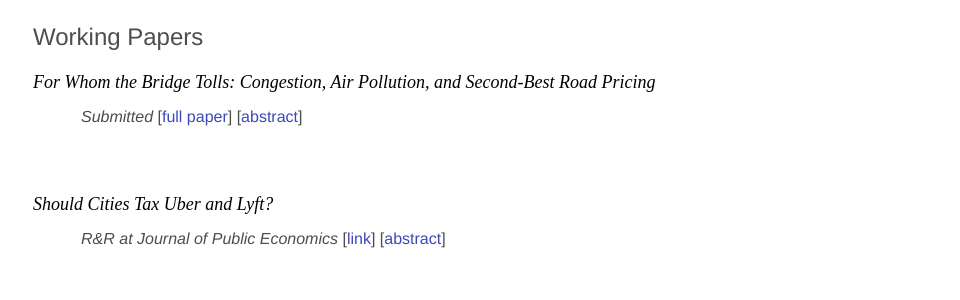
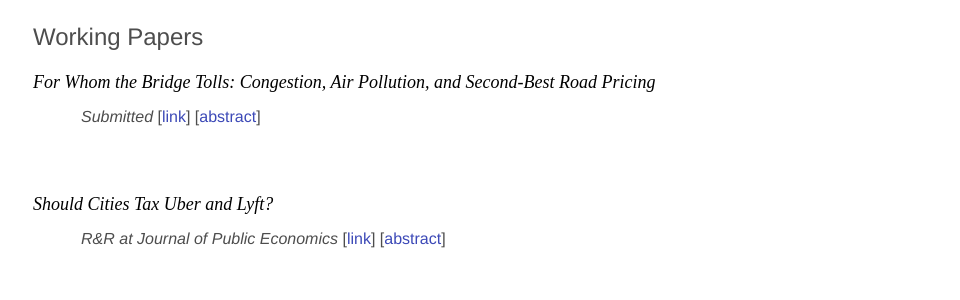
Before and after one commit to Matt-Tarduno/Matt-Tarduno.github.io, a Jekyll site: the page built from research/index.html, in a window 1280 px wide. Shown: the part 139-439 px from the top of the page, without its empty margins (159-1119 px from the left). Built offline with Jekyll 4.4.1, drawn with Linux system fonts in a browser that asks for light colours.

Commit message:
Update index.html

```diff
--- a/research/index.html
+++ b/research/index.html
@@ -29,7 +29,7 @@
     <p style="font-size:18px; font-family: TimesNewRoman; color: black">
         <em>For Whom the Bridge Tolls: Congestion, Air Pollution, and Second-Best Road Pricing</em>
     </p>
-    <p style="margin-left:3em"><em>Submitted</em> [<a href="https://matt-tarduno.github.io/jmp/" target="_blank">full paper</a>]
+    <p style="margin-left:3em"><em>Submitted</em> [<a href="https://matt-tarduno.github.io/jmp/" target="_blank">link</a>]
         [<a href="javascript:void(0)" onclick="toggleAbstract('abstract1')">abstract</a>]
     </p>
     <p id="abstract1" style="font-size:14px; margin-left:5em; margin-right:10em; line-height: 1.2; display:none;">
```
